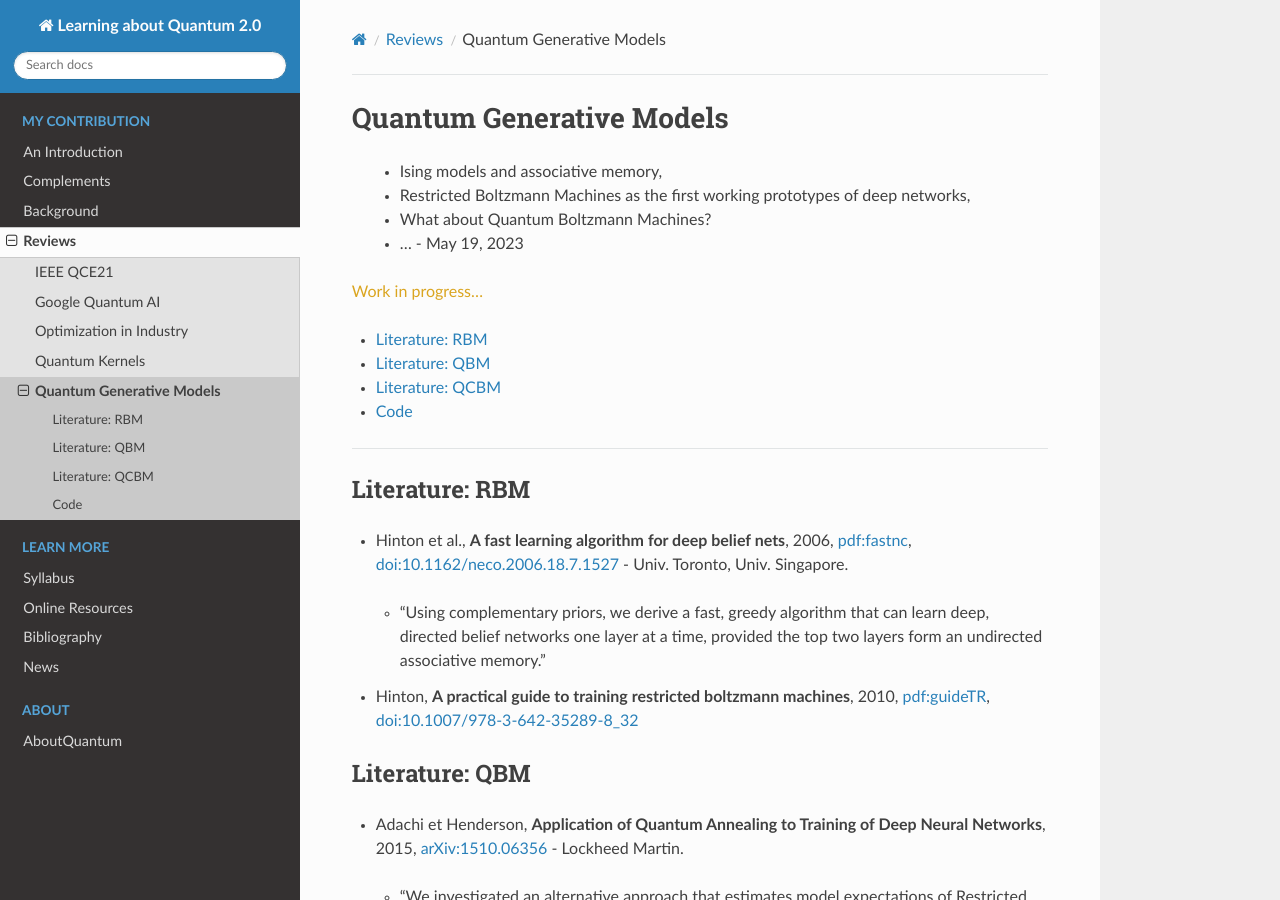
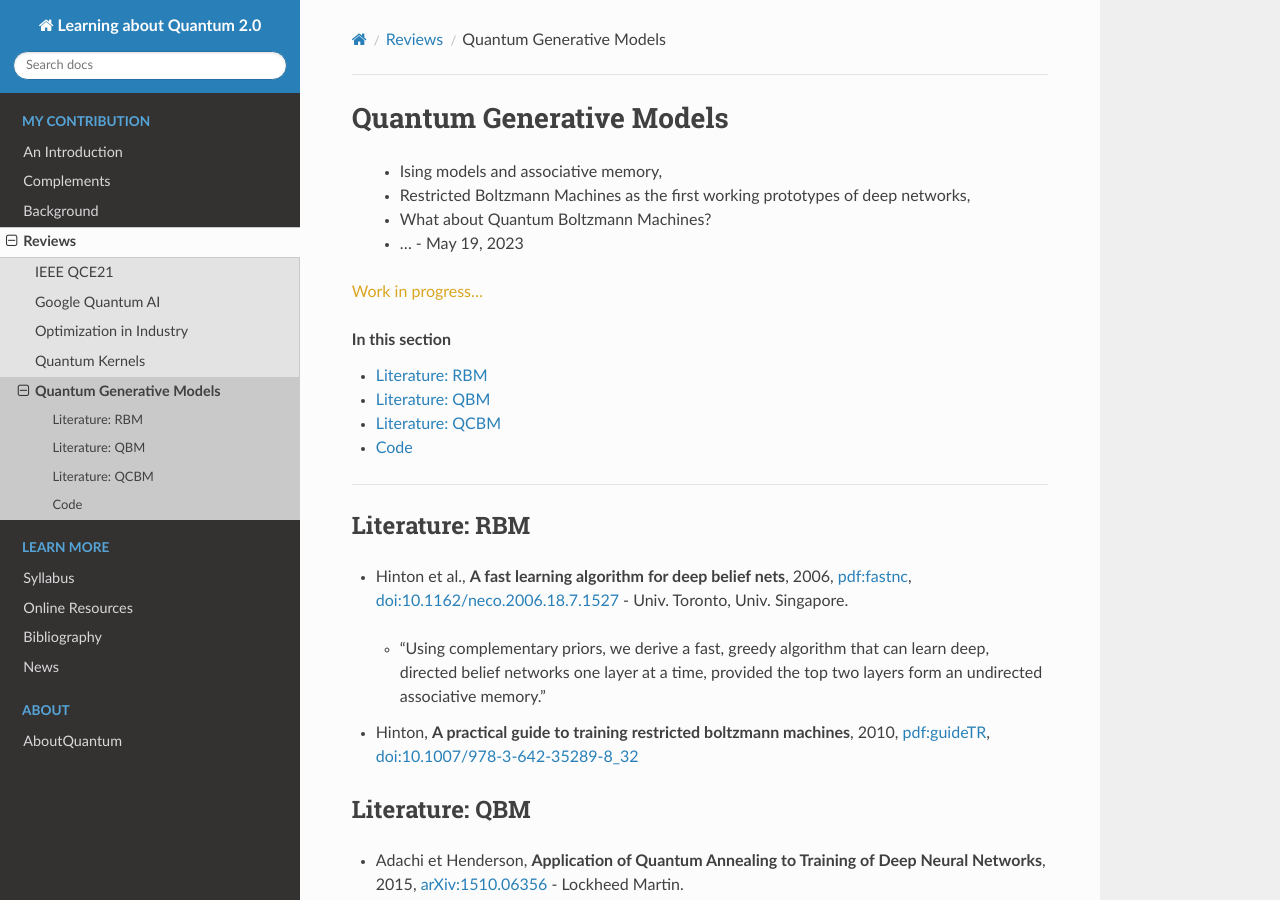
Before and after one commit to tomlqc/about-quantum, a Sphinx documentation site: the page built from source/reviews/qbm.rst, in a window 1280 px wide and 900 px high. Built offline with Sphinx 7.4.7 and the Read the Docs theme 2.0.0, drawn with Linux system fonts in a browser that asks for light colours.

Commit message:
reviews: TOC with title

```diff
--- a/source/reviews/kernels.rst
+++ b/source/reviews/kernels.rst
@@ -13,7 +13,7 @@ Quantum Kernels
   In this review I have summarized the main concepts around **Supervised Learning** with **Quantum Kernels**,
   since it is fundamental to much of the current quantum machine learning research. - November 6, 2022
 
-.. contents::
+.. contents:: In this section
     :local:
 
 -----
--- a/source/reviews/qbm.rst
+++ b/source/reviews/qbm.rst
@@ -17,7 +17,7 @@ Quantum Generative Models
 
       - ...
 
-.. contents::
+.. contents:: In this section
     :local:
 
 -----
```
